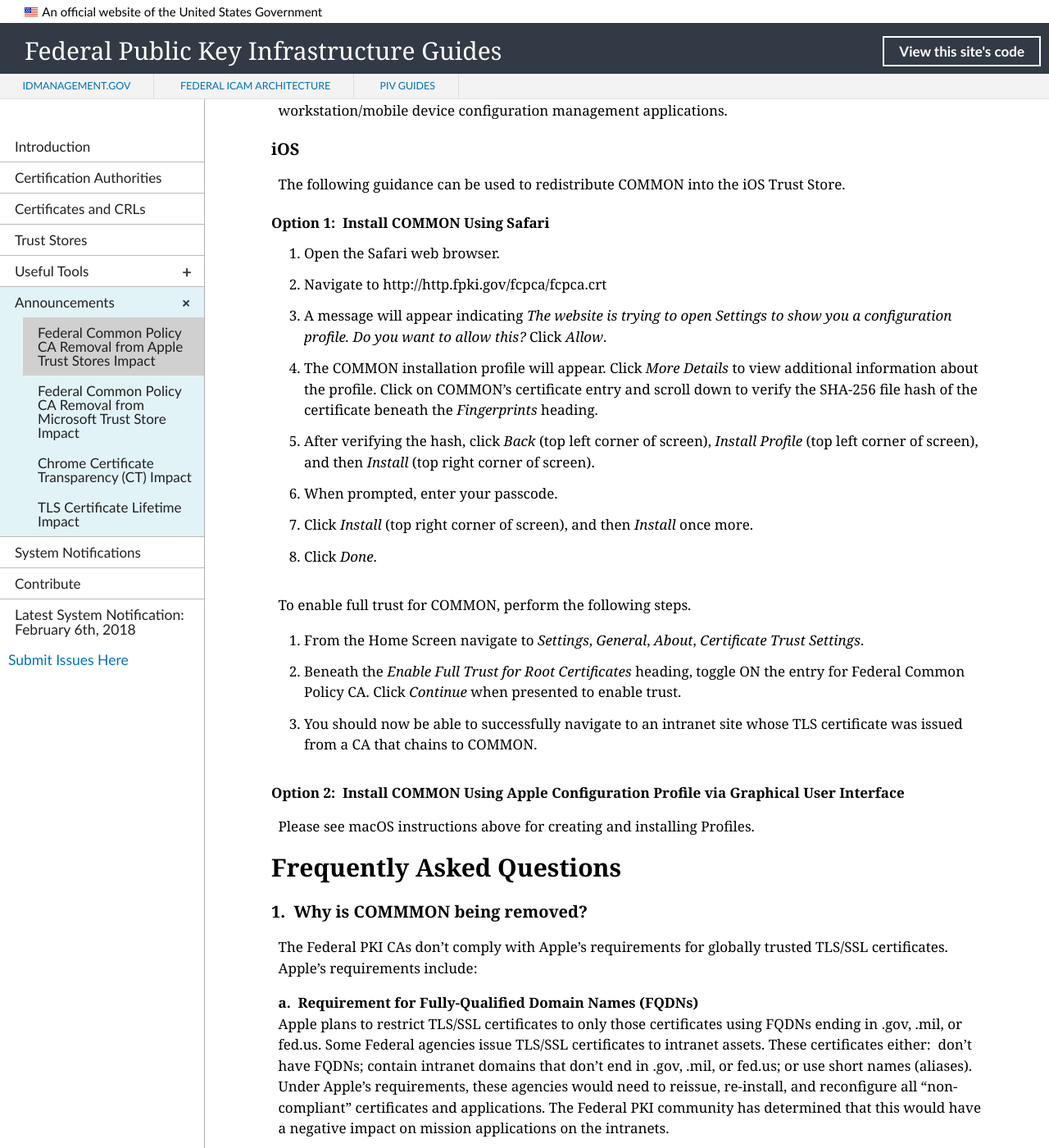
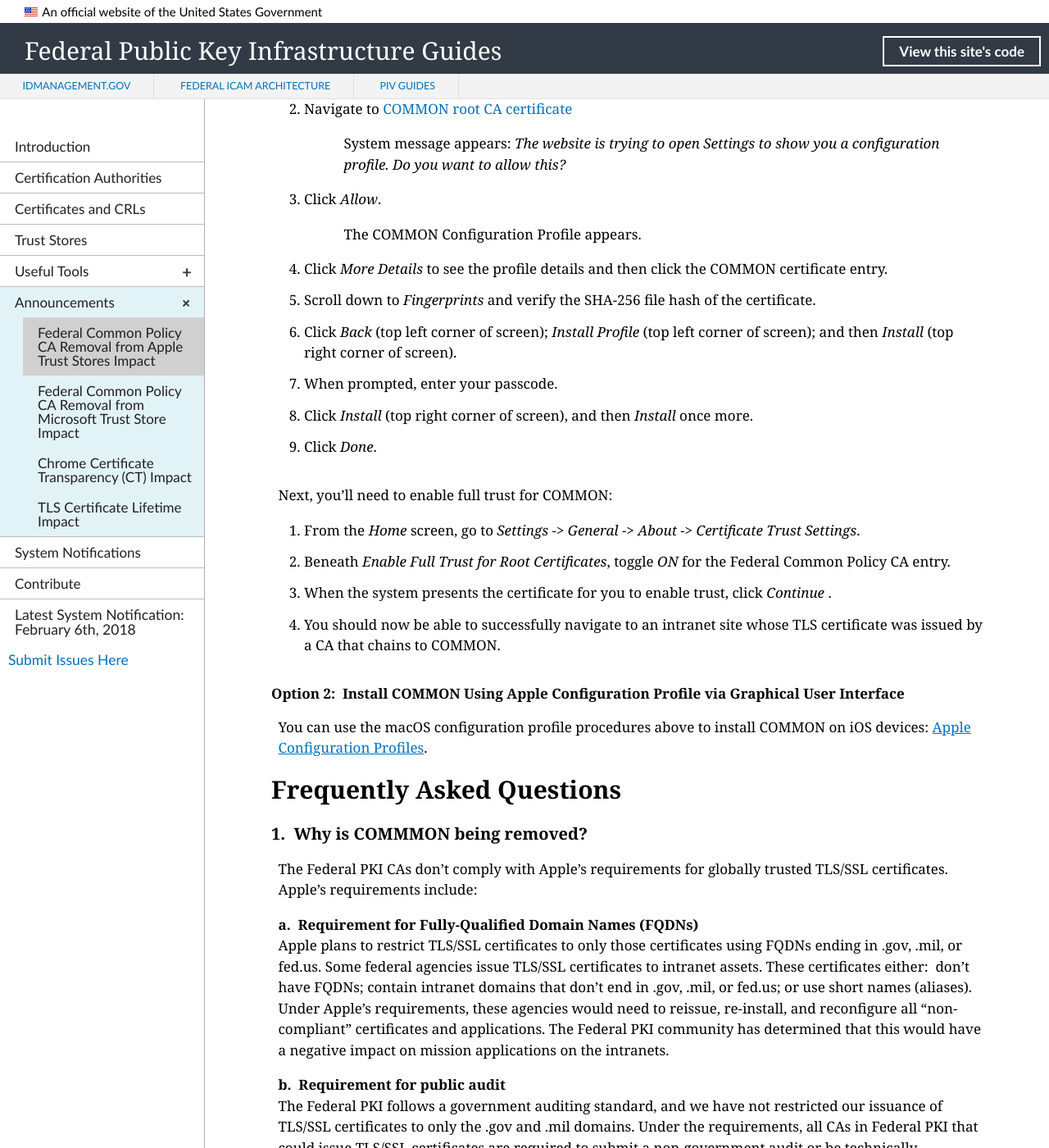
Before and after one commit to GSA/fpki-guides, a Jekyll site: the page built from _announcements/01_apple_common_removal.md, in a window 1280 px wide and 1400 px high, scrolled down 7418 px. Shown: the whole window at 82% size. Built offline with Jekyll 4.4.1, drawn with Linux system fonts in a browser that asks for light colours; nearby versions of some CDN libraries; library files that are not in the unit come from our copies; some of the changed text lies outside the part shown.

Commit message:
Update 01_apple_common_removal.md
Editorial review (in process)

````diff
--- a/_announcements/01_apple_common_removal.md
+++ b/_announcements/01_apple_common_removal.md
@@ -2,18 +2,19 @@
 layout: default
 navtitle: Federal Common Policy CA Removal from Apple Trust Stores Impact
 title: Federal Common Policy CA Removal from Apple Trust Stores Impact
-pubDate: June 5, 2018
+pubDate: June 6, 2018
 collection: announcements
 permalink: announcements/applepkichanges/
 description: Upcoming changes regarding Apple's Root Certificate Program could impact your agency. The Federal PKI Policy Authority has elected to remove our U.S. Government Root CA certificate (Federal Common Policy CA) from the Apple Operating System Trust Stores.  Tghis change will impact government users of Apple iOS, macOS, and tvOS, starting in **September-October 2018**. <br><br> This change will cause government users to receive errors when encountering instances of a Federal PKI CA-issued certificate. You can mitigate the impact for the government intranets and government-furnished equipment by using configuration management tools for federal devices.
 ---
 
-Upcoming changes regarding Apple's Root Certificate Program could impact your agency. The Federal PKI Policy Authority (FPKIPA) has elected to remove our U.S. Government Root CA certificate (Federal Common Policy CA [FCPCA/COMMON]) from Apple's pre-installed Operating System Trust Stores. This change will impact government users of Apple iOS, macOS, and tvOS, starting in **September-October 2018**. Government users of Apple devices will receive errors when encountering instances of a Federal PKI CA-issued certificate.
+Upcoming changes regarding Apple's Root Certificate Program could impact your agency. The Federal PKI Policy Authority (FPKIPA) has elected to remove our U.S. Government Root CA certificate (Federal Common Policy CA [FCPCA/COMMON]) from Apple's pre-installed Operating System Trust Stores.
 
-{% include alert-info.html content="The FPKIPA has also elected to remove the Federal Common Policy CA root certificate from Microsoft's Certificate Trust List." %}
+Starting in **September-October 2018**, government users of Apple iOS, macOS, and tvOS devices will receive errors when encountering instances of a Federal PKI CA-issued certificate. You can mitigate the impact for the government intranets and government-furnished equipment by using configuration management tools for federal devices.
 
-You can mitigate the impact for the government intranets and government-furnished equipment by using configuration management tools for federal devices.
-<!--No hyphen in ICAMSC's "Subcommittee," acc. to IDManagement.gov.  "ICAM Listservs" doesn't have an extra "e".-->
+{% include alert-info.html content="The FPKIPA has also elected to remove the Federal Common Policy CA root certificate from Microsoft's Certificate Trust List: [Microsoft Trust Stores Impact](../microsoft_constraint/)." %}
+
+<!--No hyphen in ICAMSC's "Subcommittee," acc. to IDManagement.gov. No extra "e" in Listservs.-->
 {% include alert-info.html content="This announcement will be updated as more information and additional procedures become available. Please watch for additional updates from the Federal PKI listservs, ICAM listservs, and the ICAM Subcommittee." %}
 
 - [How Does this Work?](#how-does-this-work)
@@ -24,21 +25,23 @@
 
 ## How Does This Work?
 
-Apple currently distributes over 200 trusted root CA certificates, including the Federal Common Policy CA (FCPCA/COMMON), in its default Operating Systems Trust Stores for iOS, macOS, and tvOS. Apple's Trust Stores distribute three types of root CA certificates:
+Apple currently distributes Federal Common Policy CA (FCPCA/COMMON) through its pre-installed Operating Systems Trust Stores for iOS, macOS, and tvOS.
+
+Three root CA _certificate types_ reside in Apple's Trust Stores:
 
 - _Trusted Certificates_ &mdash; Trusted certificates that establish a chain of trust. <!--Don't think we need to explain "chain of trust"-->
-- _Always Ask_ &mdash; Untrusted certificates that are not blocked. When one of these certificates is used<!--"encountered"?-->, you'll be prompted to choose whether or not to trust it.
-- _Blocked_ &mdash; Believed to be compromised certificates that will never be trusted.
+- _Always Ask_ &mdash; Untrusted certificates that are not blocked. If one of these certificates is used<!--"encountered"?-->, the Apple Operating System will ask you to choose whether or not to trust it.
+- _Blocked_ &mdash; Potentially compromised certificates that will never be trusted.
 
-Certificates in the Apple Trust Stores are stored within _Keychains_. (Keychains store certificates, passwords, encryption keys, and other data.) Apple uses three Keychain types to store certificates:
+These certificate types are stored within Apple _Keychains_:
 
-- _Login Keychain_ &mdash; Applies to a user account logged into a workstation.
-- _System Keychain_ &mdash; Applies to all user accounts on a workstation (similar to the Microsoft Windows' _Local Machine_ certificate store).
+- _Login Keychain_ &mdash; Certificates associated with a user account logged into a workstation.<!--Can we say "device" vs. workstation? For most instances, we say "device"-->
+- _System Keychain_ &mdash; Certificates associated with all user accounts on a workstation (similar to the Microsoft Windows' _Local Machine_ certificate store). <!--Multiple users using one workstation? Change to "device"?-->
 - _System Roots Keychain_ &mdash; Includes Apple's _pre-installed_, trusted root CA certificates. COMMON will be removed from this Keychain.
 
 ## What Will Be Impacted?
 
-These Apple Operating System versions on government-furnished equipment will be impacted:
+These Apple Operating System versions will be impacted:
 
 |**macOS**|**iOS**|**tvOS**|
 | :-------- |:-------- |:-------- |
@@ -48,7 +51,7 @@
 | Yosemite (10.10) |  iOS8 | |
 | Mavericks (10.9) |  iOS7 | |
 
-Government users of these Apple Operating Systems will receive errors on government-furnished equipment if any of the following are true:
+Government users will receive errors on government-furnished equipment if any of the following are true:
 
 1. Logging into a government network with a PIV credential
 2. Authenticating to a government Virtual Private Network (VPN) endpoint with a PIV credential
@@ -57,9 +60,9 @@
 5. Opening an Apple Mail or Microsoft Outlook email that was digitally signed using a Federal PKI CA-issued certificate
 6. Opening a Microsoft Office document that was digitally signed with a Federal PKI CA-issued certificate
 
+{% include alert-info.html content="This change will also impact Federal Government partners that rely on COMMON&mdash;for example, a Department of Defense employee sending a digitally signed email to a business partner." %}
+
 {% include alert-info.html content="If you are unsure whether your applications will be affected, email us at: fpki@gsa.gov." %}
-
-This change will also impact Federal Government partners that rely on COMMON&mdash;for example, a Department of Defense employee sending a digitally signed email to a business partner. <!--"For example," in this case, can't start a new sentence, because it would be a sentence fragment (no verb), which isn't correct.-->
 
 You can mitigate the risk to government missions, intranets, applications, and government-furnished equipment.
 
@@ -67,11 +70,11 @@
 
 {% include alert-info.html content="The following procedures are intended for network engineers." %}
 
-To limit the impact to your agency, you will need to install COMMON as a trusted root certificate on all government-furnished Apple devices. Several methods for installing COMMON are given below. <!--We say above that this announcement will be updated.  No need to repeat that.-->
+You will need to install the COMMON root CA certificate on government-furnished, Apple macOS and iOS devices.
 
 {% include alert-warning.html content="You should never install a root certificate without verifying it." %}
 
-**FIX** You can use the following certificate details to verify the authenticity of your downloaded copy of the COMMON root certificate:
+When downloading the COMMON root CA certificate using the methods below, you'll need to verify that it contains these details:
 
 | **Federal Common Policy CA (FCPCA/COMMON)**  | **Certificate Details**                             |
 | :--------  | :-------------------------------     |
@@ -83,51 +86,43 @@
 
 ### macOS
 
-You can use any of the following methods to redistribute COMMON to the macOS Trust Store's _System Keychain_.
+You can download and install COMMON in your macOS device's Trust Store by using the methods below.
 
 **Note:**&nbsp;&nbsp;For all methods, replace _{DOWNLOAD_LOCATION}_ with your preferred file download location (e.g., `/Users/Sam.Jackson/Downloads`).
 
-#### Download COMMON Root CA Certificate
+#### Download the COMMON Root CA Certificate
 
-##### Option 1:&nbsp;&nbsp;Download COMMON Using a Web Browser
+##### Option 1:&nbsp;&nbsp;Download Using a Web Browser
 1. Open your web browser.
-2. Navigate to http://http.fpki.gov/fcpca/fcpca.crt.
+2. Navigate to [COMMON root CA certificate](http://http.fpki.gov/fcpca/fcpca.crt){:target="_blank"}.
 3. When prompted, save the certificate file to your download location.
-4. Use the Search tool (*Spotlight* icon) to search for _terminal_.
-5. Double-click the Terminal icon (a black monitor icon with a white ">_").
-6. Download a copy of the Federal Common Policy CA certificate:
+4. Click the *Spotlight* icon (Search tool) and seach for _terminal_.
+5. Double-click the Terminal icon (black monitor icon with white ">_") to open a window.
+6. Verify that the certificate's hash matches the SHA-256 Thumbprint in the [certificate details](#what-should-i-do):
+
+```
+$ shasum -a 256 {DOWNLOAD_LOCATION}/fcpca.crt
+```
+
+##### Option 2:&nbsp;&nbsp;Download Using Terminal
+1. Click the *Spotlight* icon (Search tool) and seach for _terminal_.
+2. Double-click the Terminal icon (black monitor icon with white ">_") to open a window.
+3. Download a copy of the COMMON root CA certificate:
 
 ```
 $ curl -o {DOWNLOAD_LOCATION}/fcpca.crt "http://http.fpki.gov/fcpca/fcpca.crt"
 ```
 
-1. Verify that the hash of the downloaded certificate matches the SHA-256 Thumbprint shown in the [certificate details](#what-should-i-do):
-
-```
-$ shasum -a 256 {DOWNLOAD_LOCATION}/fcpca.crt
-```
-
-##### Option 2:&nbsp;&nbsp;Download COMMON Using Terminal
-1. Use the Search tool (*Spotlight* icon) to search for _terminal_.
-2. Double-click the Terminal icon (a black monitor icon with a white ">_").
-3. Download a copy of the Federal Common Policy CA certificate:
-
-```
-$ curl -o {DOWNLOAD_LOCATION}/fcpca.crt "http://http.fpki.gov/fcpca/fcpca.crt"
-```
-
-4. Verify that the downloaded certificate hash matches the SHA-256 Thumbprint shown in the [certificate details](#what-should-i-do):
+4. Verify that the certificate's hash matches the SHA-256 Thumbprint in the [certificate details](#what-should-i-do):
 
 ```
 $ shasum -a 256 {DOWNLOAD_LOCATION}/fcpca.crt
 ```
 
 ##### Option 3:&nbsp;&nbsp;Email Us
-- To request an out-of-band copy of the COMMON Root CA certificate, email us at: fpki@gsa.gov.
+- To request an out-of-band copy of the COMMON root CA certificate, email us at: fpki@gsa.gov.
 
-#### Install COMMON Root CA Certificate
-You can use 3 methods to install COMMON as a Trusted Root for macOS.
-
+#### Install the COMMON Root CA Certificate
 
 ##### Option 1:&nbsp;&nbsp;Install COMMON Using Command Line
 1. Install COMMON as a Trusted Root:
@@ -140,23 +135,22 @@
 1. Browse to your downloaded copy of the COMMON root CA certificate.
 2. Double-click on the certificate file.
 3. When prompted, enter your password.
-<!--Steps are missing.
-<!--Explain GUI.-->
-<!--Does entering a password install COMMON in Apple System Keychain? (Apple Login Keychain mentioned in Alert box below as an alternative but no specific Keychain mentioned in these steps.) Needs clarification.-->
-<!--I suspect that network engineers/administrators would normally do root CA certificate install for agency users...? General users, if authorized, would need more detailed steps.-->
-<!--Re: Alert box--is it likely that multiple users may be using one workstation? Also, workstation = device (term used up to this point)?-->
+<!--Need clarification. Does entering your password install COMMON in Apple Keychain? If so, add to #3: "to install COMMON in the System Keychain" (if correct) or add step/explanation.
+<!--Explain what the GUI is--what is user looking at and doing? Is it necessary to have GUI in the title since it's not in steps?-->
+<!--I suspect that network engineers/administrators would normally do root CA certificate install for agency users... General users, if authorized, would need more detailed steps.-->
 
-{% include alert-info.html content="Non-administrative users may follow the same steps above to install COMMON in the Login Keychain, which is specific to a user's account. It will not impact other users' accounts on a workstation." %}
+<!--Re: Alert box--do multiple users all use one workstation? Also, workstation = device ("device" used mostly up to this point)?-->
+{% include alert-info.html content="Non-administrative users may follow these steps above to install COMMON in the Login Keychain, which is specific to their accounts. This will not impact other user accounts on a workstation." %}
 
-<!--LaChelle has often stressed the need for enterprise solutions. Because of this, the enterprise solution in Option 3 needs to be Option 1.-->
+<!--LaChelle often stresses the need for an enterprise solution. Because of this, suggest that the enterprise solution in Option 3 should become Option 1.-->
 ##### Option 3:&nbsp;&nbsp;Install COMMON Using an Apple Configuration Profile via Graphical User Interface
 
 {% include alert-info.html content="The following procedures are intended for enterprise administrators." %}
-<!--GUI in title. Explain where GUI comes in.-->
+<!--Explain GUI. Is it necessary to have GUI in title since not in steps?-->
 An Apple Configuration Profile is an XML file that allows you to distribute trusted root certificates (and other configuration information) across an Enterprise&mdash;in this case to macOS and iOS devices.
 
-There are 5 methods for deploying Apple Configuration Profiles to macOS and iOS devices:
-<!--Methods #2-#5 are not explained herein. I searched Apple and found a link to include for #4 and maybe one for #5, but couldn't find anything on #2 or #3.  If Apple has no info we can link to and we don't provide steps, then we need to remove 2, 3, and maybe 5, since these won't be adding any value.-->
+You can deploy Apple Configuration Profiles to macOS and iOS devices using these methods:
+<!--Methods #2-#5 are not explained. I found a link for #4 and maybe one for #5, but couldn't find anything for #2 or #3.  If Apple has no info we can link to and we don't provide steps, then we should probably remove 2, 3, and maybe 5. Consider value added.-->
 1. Using the free Apple _Configurator 2_ application with the device connected via USB
 2. In an email message <!--Couldn't find a link. Need link or steps or remove-->
 3. On a webpage <!--Couldn't find a link. Need link or steps or remove-->
@@ -164,7 +158,7 @@
 5. Over-the-air using a Mobile Device Management Server<!--Need link or steps or remove. Will this link work?--> [Mobile Device Management Best Practices](https://developer.apple.com/library/archive/documentation/Miscellaneous/Reference/MobileDeviceManagementProtocolRef/6-MDM_Best_Practices/MDM_Best_Practices.html#//apple_ref/doc/uid/TP40017387-CH5-SW2){:target="_blank"}.
 
 
-The following Configuration Profile was created by using Apple's Configurator 2. It will install COMMON as a trusted root CA on both macOS and iOS. Prior to use, verify the Profile's suitability for your agency. (To repurpose the Profile, save it with a `.plist` extension.)
+This Configuration Profile, created with Apple's Configurator 2, will install COMMON as a trusted root CA on **both macOS and iOS**. Prior to use, you should verify the profile's suitability for your agency. (To repurpose the profile, save it with a `.plist` extension.)
 
 ```
 <?xml version="1.0" encoding="UTF-8"?>
@@ -237,45 +231,52 @@
 </dict>
 </plist>
 ```
-For additional information about creating Configuration Profiles, see [Apple Configuration Profile Reference](https://developer.apple.com/library/content/featuredarticles/iPhoneConfigurationProfileRef/Introduction/Introduction.html){:target="_blank"}
+For more information about Configuration Profiles, see: [Apple Configuration Profile Reference](https://developer.apple.com/library/content/featuredarticles/iPhoneConfigurationProfileRef/Introduction/Introduction.html){:target="_blank"}
 
-###### Additional Configuration Profile tips:
-<!--The following procedures seem tangential to our purpose for this Hot Topic.  What will the network engineer be using these procedures for in regard to removal of COMMON and distribution of COMMON to government Apple devices? If not related to the purpose of the Apple Trust Store Hot Topic, then moving these to another file and linking to it for additional information is the best solution.-->
-You can use Apple's Configurator 2 to recreate the previous Profile for additional purposes, using these high-level steps:
+###### Additional Configuration Profile Tips:
+<!--Will the network engineer be using these procedures to redistribute COMMON to government Apple devices? This is good information but seem tangential to our Hot Topic purpose.  If not directly related to COMMON download and install, then we should consider moving these procedures to another file and linking to that file as an additional resource. We did this with the MS Hot Topic for CTL testing procedures.-->
+You can use Apple's Configurator 2 to recreate the previous profile for additional purposes:
 
 1. Download and Install Apple Configurator 2.
 2. Open Configurator and click *File* -> *New Profile*.
-3. Under *General*, enter a unique profile *Name*. In the example profile, "Federal Common Policy Certification Authority Profile" was used.
-4. Enter a unique *Identifier* for the profile. In the example above, "FCPCA-0001" was used.
-5. Select the *Certificates* you'd like to add to the profile by browsing to local copies stored on your workstation. In the example above, a copy of the Federal Common Policy CA certificate was used.
-6. Click *File* -> *Save* and save the profile to a preferred file location.<!--This saves only; it doesn't install a profile?-->
+3. Under *General*, enter a unique profile *Name*. (In the example profile, "Federal Common Policy Certification Authority Profile" was used.)
+4. Enter a unique *Identifier* for the profile. (In the example profile, "FCPCA-0001" was used.)
+5. Browse to local *certificate* copies on your workstation or device. Select those that you'd like to add to the profile. (In the example profile, a copy of the Federal Common Policy CA root certificate was used.)
+6. Click *File* -> *Save* and save the profile to a preferred file location.
 7. Close Apple Configurator 2.
-
-To manually install a profile, double-click on it. To automate your installation of profiles, use Apple workstation/mobile device configuration management applications. <!--Link to "automated install" information?-->
+8. To manually install a profile, double-click on it.
+_OR_
+8. To automate profile installation, use Apple workstation/mobile device configuration management applications: <!--Searched for an Apple link to "configuration management applications" and couldn't find one. It would be helpful to users to include a known link since it's hard to find the information using this term.-->
 
 ### iOS
-The following guidance can be used to redistribute COMMON into the iOS Trust Store.
+You can download and install COMMON in your iOS device's Trust Store by using the methods below.
 
+#### Option 1:&nbsp;&nbsp;Install COMMON Using Safari Web Browser
+1. Open the Safari web browser.
+2. Navigate to [COMMON root CA certificate](http://http.fpki.gov/fcpca/fcpca.crt){:target="_blank"}
+> System message appears: *The website is trying to open Settings to show you a configuration profile. Do you want to allow this?* <!--When does user set up Configuration Profile for iOS? Refer reader back to macOS steps?-->
+3. Click *Allow*.
+> The COMMON Configuration Profile appears.<!--"Installation profile" the same thing as Configuration Profile?-->
+4. Click *More Details* to see the profile details and then click the COMMON certificate entry.
+5. Scroll down to *Fingerprints* and verify the SHA-256 file hash of the certificate.
+6. Click *Back* (top left corner of screen); *Install Profile* (top left corner of screen); and then *Install* (top right corner of screen).
+7. When prompted, enter your passcode.
+8. Click *Install* (top right corner of screen), and then *Install* once more.
+9. Click *Done*.
 
-#### Option 1:&nbsp;&nbsp;Install COMMON Using Safari
-1. Open the Safari web browser.
-2. Navigate to http://http.fpki.gov/fcpca/fcpca.crt
-3. A message will appear indicating *The website is trying to open Settings to show you a configuration profile. Do you want to allow this?* Click *Allow*.
-4. The COMMON installation profile will appear. Click *More Details* to view additional information about the profile. Click on COMMON's certificate entry and scroll down to verify the SHA-256 file hash of the certificate beneath the *Fingerprints* heading.
-5. After verifying the hash, click *Back* (top left corner of screen), *Install Profile* (top left corner of screen), and then *Install* (top right corner of screen).
-6. When prompted, enter your passcode.
-7. Click *Install* (top right corner of screen), and then *Install* once more.
-8. Click *Done*.
+Next, you'll need to enable full trust for COMMON:
 
-To enable full trust for COMMON, perform the following steps.
-1. From the Home Screen navigate to *Settings*, *General*, *About*, *Certificate Trust Settings*.
-2. Beneath the *Enable Full Trust for Root Certificates* heading, toggle ON the entry for Federal Common Policy CA. Click *Continue* when presented to enable trust.
-3. You should now be able to successfully navigate to an intranet site whose TLS certificate was issued from a CA that chains to COMMON.
+1. From the *Home* screen, go to *Settings* -> *General* -> *About* -> *Certificate Trust Settings*.
+2. Beneath *Enable Full Trust for Root Certificates*, toggle _ON_ for the Federal Common Policy CA entry.
+3. When the system presents the certificate for you to enable trust, click *Continue* .
+4. You should now be able to successfully navigate to an intranet site whose TLS certificate was issued by a CA that chains to COMMON.
 
 
 #### Option 2:&nbsp;&nbsp;Install COMMON Using Apple Configuration Profile via Graphical User Interface
-Please see macOS instructions above for creating and installing Profiles.
 
+You can use the macOS configuration profile procedures above to install COMMON on iOS devices: [Apple Configuration Profiles](#install-using-an-apple-configuration-profile-via-graphical-user-interface).<!--If this type of link will work..-->
+
+<!--If tvOS is not used by agencies, we should remove tvOS from list of affected OSs table above.-->
 
 ## Frequently Asked Questions
 
@@ -283,7 +284,7 @@
 The Federal PKI CAs don't comply with Apple's requirements for globally trusted TLS/SSL certificates. Apple's requirements include:
 
 **a.&nbsp;&nbsp;Requirement for Fully-Qualified Domain Names (FQDNs)**<br>
-Apple plans to restrict TLS/SSL certificates to only those certificates using FQDNs ending in .gov, .mil, or fed.us. Some Federal agencies issue TLS/SSL certificates to intranet assets. These certificates either:&nbsp;&nbsp;don't have FQDNs; contain intranet domains that don't end in .gov, .mil, or fed.us; or use short names (aliases). Under Apple's requirements, these agencies would need to reissue, re-install, and reconfigure all "non-compliant" certificates and applications. The Federal PKI community has determined that this would have a negative impact on mission applications on the intranets.
+Apple plans to restrict TLS/SSL certificates to only those certificates using FQDNs ending in .gov, .mil, or fed.us. Some federal agencies issue TLS/SSL certificates to intranet assets. These certificates either:&nbsp;&nbsp;don't have FQDNs; contain intranet domains that don't end in .gov, .mil, or fed.us; or use short names (aliases). Under Apple's requirements, these agencies would need to reissue, re-install, and reconfigure all "non-compliant" certificates and applications. The Federal PKI community has determined that this would have a negative impact on mission applications on the intranets.
 
 **b.&nbsp;&nbsp;Requirement for public audit**<br>
 The Federal PKI follows a government auditing standard, and we have not restricted our issuance of TLS/SSL certificates to only the .gov and .mil domains. Under the requirements, all CAs in Federal PKI that could issue TLS/SSL certificates are required to submit a non-government audit or be technically constrained. Federal PKI has **not** technically constrained our CAs.
````
Also changed, not shown: other parts of _announcements/01_apple_common_removal.md (+1 -0 lines).
